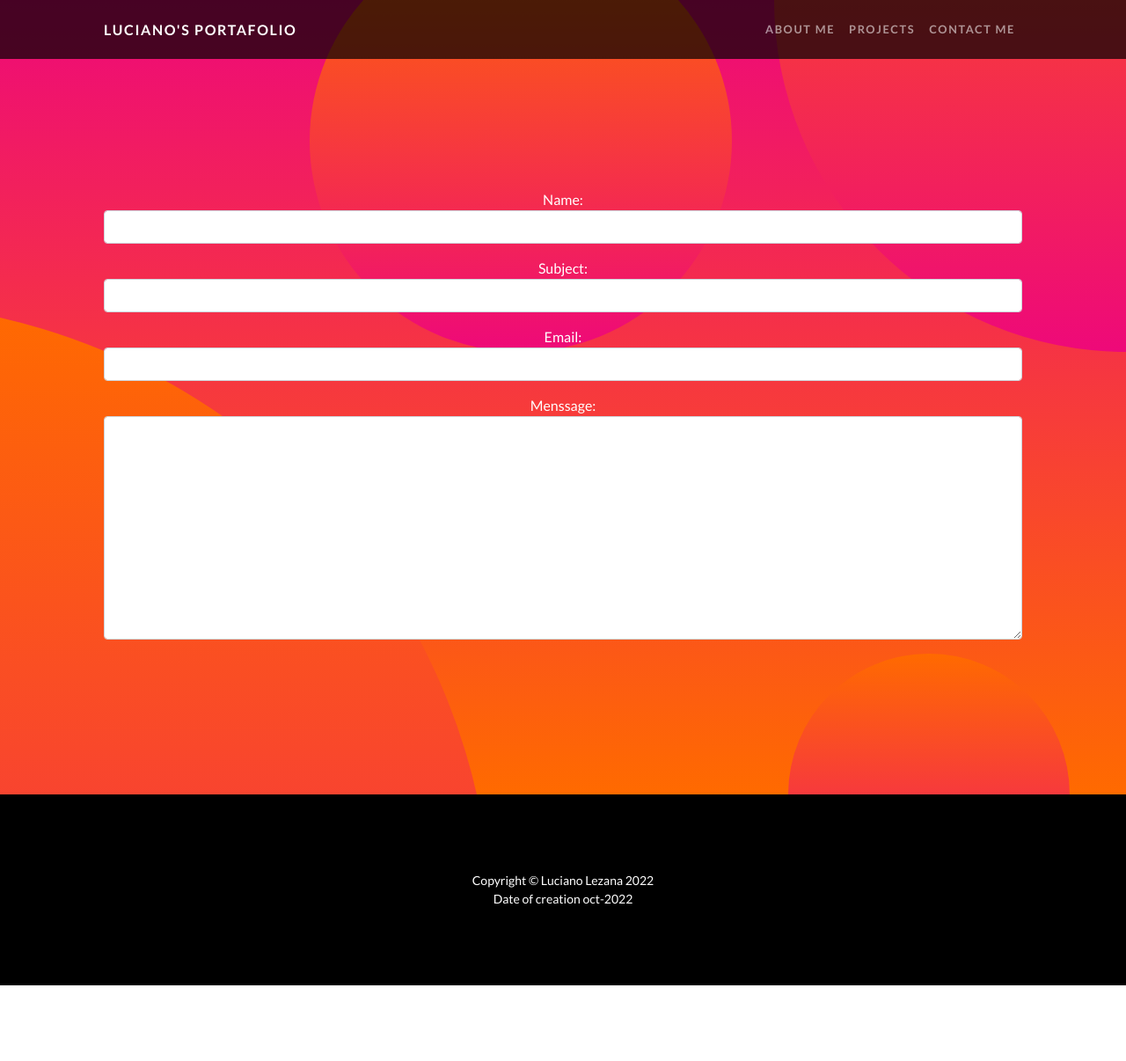
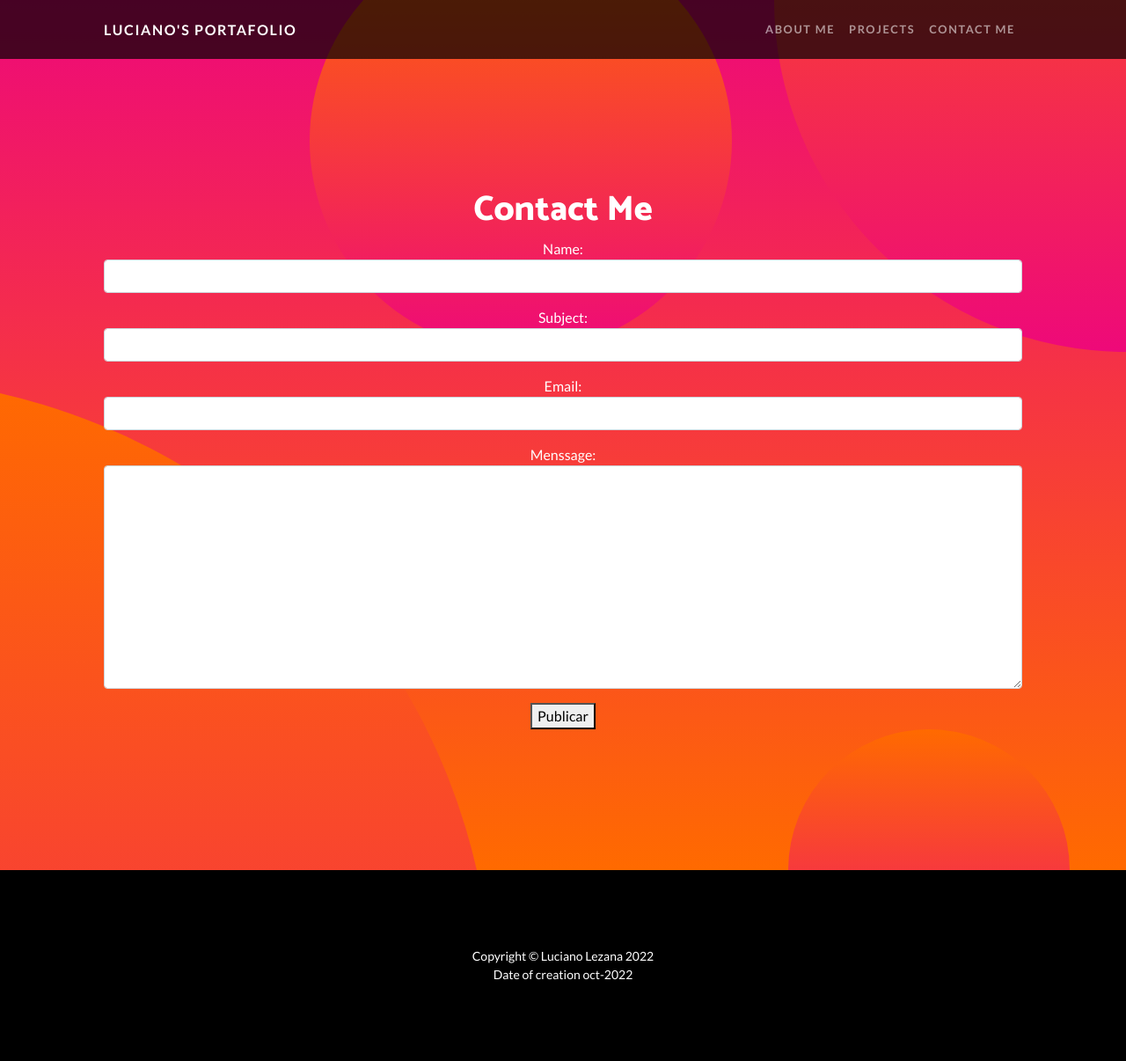
Before and after one commit to LucianoLezana/Mi-portafolio, a Django app: page /contact-me/ in a window 1280 px wide. Shown: the whole page at 88% size. Before the commit the page ends 1120 px from the top, so only its background shows below. Run offline with Django 4.2, Linux system fonts and the light colour scheme; some libraries are stand-ins or nearby versions.

Commit message:
Retoques al form contactme

```diff
--- a/WebLucianoApp/models.py
+++ b/WebLucianoApp/models.py
@@ -1,9 +1,13 @@
+from audioop import reverse
 import email
 from unicodedata import name
 from django.db import models
+from django.urls import reverse
 
 class ContactMe(models.Model):
     name = models.CharField(max_length=150)
     email = models.EmailField()
     subject =models.CharField(max_length=150)
     menssage = models.CharField(max_length=150)
+    def get_absolute_url(self):
+        return reverse('home')
--- a/WebLucianoApp/templates/WebLucianoApp/contactme_form.html
+++ b/WebLucianoApp/templates/WebLucianoApp/contactme_form.html
@@ -1,5 +1,9 @@
 {%extends 'WebLucianoApp/home.html'%}
 {%block title%}<title>Contact Me</title>{%endblock%}
 {%block text%}
-{% csrf_token %} {{form.as_p}}
+<h1>Contact Me</h1>
+<form method="Post">
+    {% csrf_token %} {{form.as_p}}
+    <center><button class="form-button">Publicar</button></center>
+  </form>
 {%endblock%}
```
Also changed, not shown: WebLucianoApp/migrations/0001_initial.py (added).
